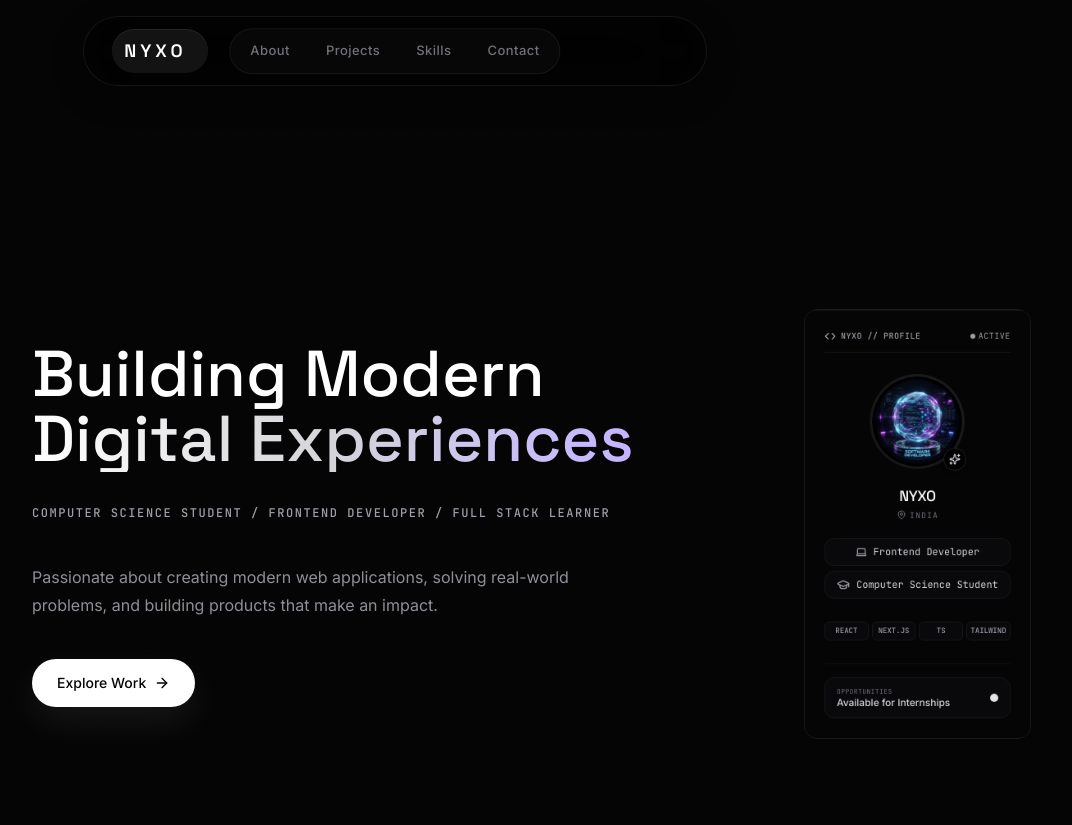
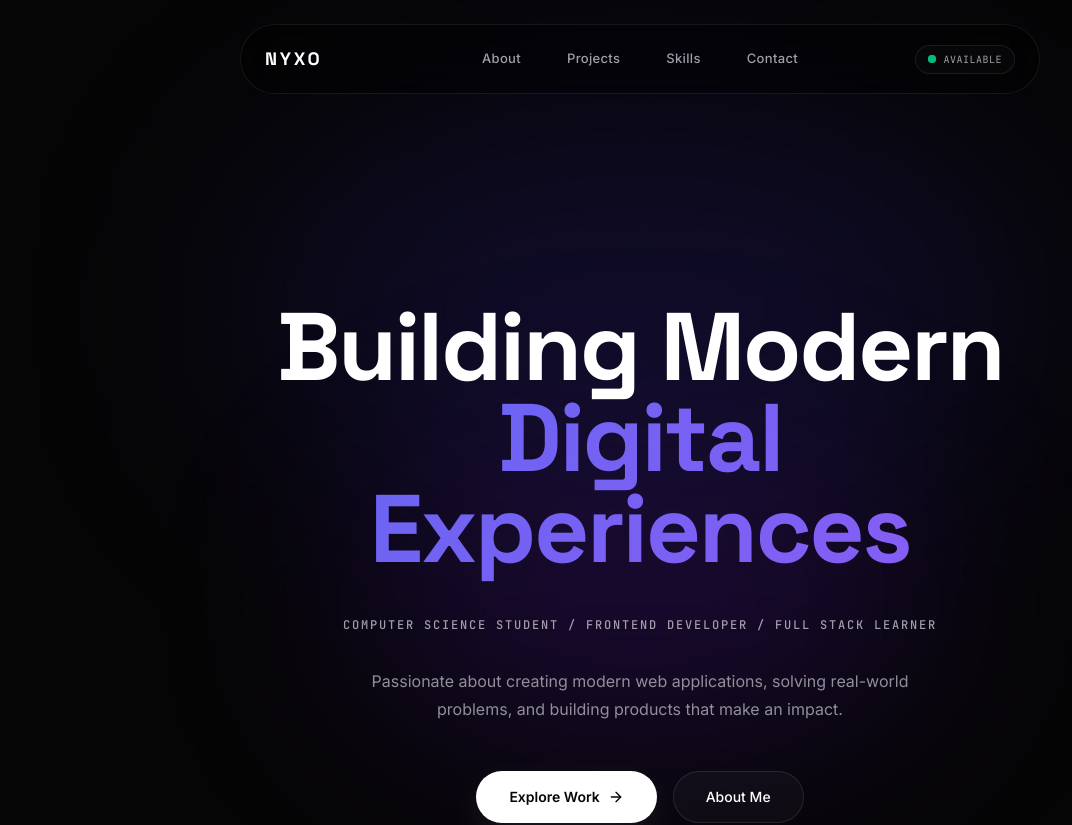
Before and after one commit to sourabh14098-maker/my-portfolio, a React (Vite) app: page / in a window 1280 px wide. Shown: the top 825 px of the page, without its empty margins (0-1072 px from the left). Built offline with nearby package versions, Linux system fonts and the light colour scheme.

Commit message:
ui finall

```diff
--- a/src/components/HeroPage.tsx
+++ b/src/components/HeroPage.tsx
@@ -2,7 +2,6 @@ import React from 'react';
 import { motion } from 'motion/react';
 import { ArrowRight } from 'lucide-react';
 import { Link } from 'react-router-dom';
-import DeveloperCard from './DeveloperCard';
 import Reveal from './ui/Reveal';
 import { useIntro } from '../context/IntroContext';
 import { easePremium } from '../lib/motion';
@@ -32,17 +31,17 @@ export default function HeroPage() {
 
   const leftContent = (
     <>
-      <div className="flex max-w-[680px] flex-col gap-6 sm:gap-7 lg:gap-8">
+      <div className="flex max-w-[800px] flex-col items-center text-center gap-6 sm:gap-7 lg:gap-8">
         <motion.h1
           variants={playHeroEntrance ? heroStaggerItem : undefined}
           initial={playHeroEntrance ? undefined : { opacity: 0, y: 20 }}
           animate={playHeroEntrance ? undefined : { opacity: 1, y: 0 }}
           transition={playHeroEntrance ? undefined : { duration: 0.28, ease: easePremium }}
           id="main-hero-title"
-          className="max-w-[760px] text-4xl sm:text-5xl md:text-6xl lg:text-[3.55rem] xl:text-[4.05rem] font-display font-medium tracking-normal text-white leading-[0.98] sm:leading-[1.01]"
+          className="max-w-[860px] text-5xl sm:text-6xl md:text-7xl lg:text-[5rem] xl:text-[6rem] font-display font-extrabold tracking-tight text-white leading-[0.9] sm:leading-[0.95]"
         >
           <span className="block text-white">Building Modern</span>
-          <span className="block bg-gradient-to-r from-white via-zinc-300 to-violet-300 bg-clip-text text-transparent">
+          <span className="block text-gradient-accent pb-2">
             Digital Experiences
           </span>
         </motion.h1>
@@ -52,7 +51,7 @@ export default function HeroPage() {
           initial={playHeroEntrance ? undefined : { opacity: 0, y: 12 }}
           animate={playHeroEntrance ? undefined : { opacity: 1, y: 0 }}
           transition={playHeroEntrance ? undefined : { duration: 0.24, delay: 0.04, ease: easePremium }}
-          className="max-w-[620px] text-zinc-400 font-mono text-[11px] sm:text-xs tracking-[0.13em] uppercase font-medium leading-relaxed"
+          className="max-w-[620px] text-zinc-400 font-mono text-[11px] sm:text-xs tracking-[0.15em] uppercase font-medium leading-relaxed"
         >
           Computer Science Student / Frontend Developer / Full Stack Learner
         </motion.p>
@@ -64,7 +63,7 @@ export default function HeroPage() {
         animate={playHeroEntrance ? undefined : { opacity: 1, y: 0 }}
         transition={playHeroEntrance ? undefined : { duration: 0.26, delay: 0.08, ease: easePremium }}
         id="hero-desc"
-        className="max-w-[560px] text-sm md:text-base text-zinc-400/90 leading-7"
+        className="max-w-[560px] text-sm md:text-base text-zinc-400/90 leading-7 mx-auto"
       >
         Passionate about creating modern web applications, solving real-world problems, and building
         products that make an impact.
@@ -75,15 +74,21 @@ export default function HeroPage() {
         initial={playHeroEntrance ? undefined : { opacity: 0, y: 16 }}
         animate={playHeroEntrance ? undefined : { opacity: 1, y: 0 }}
         transition={playHeroEntrance ? undefined : { duration: 0.26, delay: 0.12, ease: easePremium }}
-        className="flex flex-col sm:flex-row items-stretch sm:items-center gap-3 sm:gap-4"
+        className="flex flex-col sm:flex-row items-center justify-center gap-4 mt-4"
       >
         <Link
           to="/projects"
           id="hero-projects-btn"
-          className="group inline-flex min-h-12 items-center justify-center gap-2 rounded-full border border-white/90 bg-white px-6 text-sm font-medium text-[#050505] shadow-[0_14px_36px_rgba(255,255,255,0.08)] transition-all duration-[240ms] hover:-translate-y-0.5 hover:bg-zinc-200 hover:shadow-[0_18px_44px_rgba(255,255,255,0.12)]"
+          className="group inline-flex min-h-[52px] items-center justify-center gap-2 rounded-full border border-white/90 bg-white px-8 text-sm font-semibold text-[#050505] shadow-[0_14px_36px_rgba(255,255,255,0.08)] transition-all duration-[240ms] hover:-translate-y-0.5 hover:bg-zinc-200 hover:shadow-[0_18px_44px_rgba(255,255,255,0.12)]"
         >
           Explore Work
           <ArrowRight className="h-4 w-4 transition-transform duration-[240ms] group-hover:translate-x-0.5" />
+        </Link>
+        <Link
+          to="/about"
+          className="group inline-flex min-h-[52px] items-center justify-center gap-2 rounded-full border border-[rgba(255,255,255,0.1)] bg-[rgba(255,255,255,0.03)] px-8 text-sm font-medium text-white transition-all duration-[240ms] hover:-translate-y-0.5 hover:bg-[rgba(255,255,255,0.06)] backdrop-blur-md"
+        >
+          About Me
         </Link>
       </motion.div>
     </>
@@ -95,12 +100,16 @@ export default function HeroPage() {
       initial={{ opacity: 0 }}
       animate={{ opacity: 1 }}
       transition={{ duration: 0.26, ease: easePremium }}
-      className="relative min-h-[86vh] sm:min-h-[88vh] flex flex-col justify-center section-page !pt-14 sm:!pt-[4.5rem] lg:!pt-20"
+      className="relative min-h-[90vh] flex flex-col justify-center section-page !pt-20 sm:!pt-28"
     >
-      <div className="max-w-7xl mx-auto w-full grid grid-cols-1 lg:grid-cols-12 gap-14 lg:gap-12 xl:gap-16 items-center">
+      {/* Massive Glowing Orbs for the dramatic Apple/Vercel effect */}
+      <div className="absolute top-0 left-1/2 -translate-x-1/2 w-[80vw] h-[50vh] max-w-[800px] rounded-[100%] bg-indigo-600/15 blur-[120px] pointer-events-none z-0 mt-[-10vh]" />
+      <div className="absolute top-1/4 left-1/2 -translate-x-1/2 w-[60vw] h-[40vh] max-w-[600px] rounded-[100%] bg-violet-600/15 blur-[100px] pointer-events-none z-0" />
+
+      <div className="max-w-5xl mx-auto w-full flex flex-col items-center text-center relative z-10 gap-8 lg:gap-12">
         {playHeroEntrance ? (
           <motion.div
-            className="lg:col-span-7 xl:col-span-7 flex flex-col items-start gap-8 sm:gap-9 lg:gap-10 text-left"
+            className="flex flex-col items-center gap-6 sm:gap-8"
             variants={heroStaggerContainer}
             initial="hidden"
             animate="show"
@@ -108,28 +117,9 @@ export default function HeroPage() {
             {leftContent}
           </motion.div>
         ) : (
-          <div className="lg:col-span-7 xl:col-span-7 flex flex-col items-start gap-8 sm:gap-9 lg:gap-10 text-left">
+          <div className="flex flex-col items-center gap-6 sm:gap-8">
             {leftContent}
           </div>
-        )}
-
-        {playHeroEntrance ? (
-          <motion.div
-            variants={heroStaggerItem}
-            initial="hidden"
-            animate="show"
-            className="lg:col-span-5 xl:col-span-5 flex items-center justify-center lg:justify-start mt-4 lg:mt-0"
-          >
-            <div className="scale-[0.68] sm:scale-[0.72] lg:scale-[0.78] xl:scale-[0.82] origin-center">
-              <DeveloperCard />
-            </div>
-          </motion.div>
-        ) : (
-          <Reveal className="lg:col-span-5 xl:col-span-5 flex items-center justify-center lg:justify-start mt-4 lg:mt-0" delay={0.15}>
-            <div className="scale-[0.68] sm:scale-[0.72] lg:scale-[0.78] xl:scale-[0.82] origin-center">
-              <DeveloperCard />
-            </div>
-          </Reveal>
         )}
       </div>
 
--- a/src/components/Navbar.tsx
+++ b/src/components/Navbar.tsx
@@ -32,26 +32,23 @@ export default function Navbar() {
   }, []);
 
   return (
-    <header className="sticky top-0 left-0 right-0 z-50 pt-4">
-      <div className="mx-auto w-[92%] max-w-7xl px-5 sm:px-6 lg:px-8">
+    <header className="sticky top-0 left-0 right-0 z-50 pt-4 sm:pt-6 px-4">
       <nav
-          className={`relative h-[70px] w-full lg:w-[56%] rounded-full px-5 sm:px-7 flex items-center justify-between border border-white/[0.08] bg-black/60 backdrop-blur-2xl transition-all duration-[260ms] ${
-            scrolled
-              ? 'shadow-[0_18px_60px_rgba(0,0,0,0.42)] bg-black/72 border-white/[0.12]'
-              : 'shadow-[0_10px_34px_rgba(0,0,0,0.22)]'
+        className={`mx-auto flex h-[70px] w-full max-w-[95%] md:max-w-[75%] lg:max-w-[800px] items-center justify-between rounded-full border border-[rgba(255,255,255,0.08)] bg-black/40 px-4 sm:px-6 backdrop-blur-xl transition-all duration-300 ${
+          scrolled ? 'shadow-[0_10px_40px_rgba(0,0,0,0.6)] border-[rgba(255,255,255,0.12)] bg-black/60' : 'shadow-none'
         }`}
       >
+        {/* Logo */}
         <Link
           to="/"
           id="nav-logo"
-            className={`z-10 w-24 rounded-full px-3 py-2 font-display text-base sm:text-lg font-semibold tracking-[0.22em] text-white transition-all duration-[240ms] hover:opacity-80 ${
-              homeActive ? 'bg-white/[0.07] shadow-[inset_0_1px_0_rgba(255,255,255,0.08)]' : ''
-            }`}
+          className="z-10 w-24 font-display text-lg font-bold tracking-[0.15em] text-white transition-opacity hover:opacity-80 flex items-center"
         >
           NYXO
         </Link>
 
-          <div className="hidden lg:flex absolute left-1/2 top-1/2 -translate-x-1/2 -translate-y-1/2 items-center gap-1 rounded-full border border-white/[0.06] bg-white/[0.025] p-1">
+        {/* Desktop Links (Centered) */}
+        <div className="hidden lg:flex absolute left-1/2 top-1/2 -translate-x-1/2 -translate-y-1/2 items-center gap-1.5 rounded-full p-1.5">
           {navLinks.map((link) => {
             const active = isActive(link.path);
             return (
@@ -59,15 +56,15 @@ export default function Navbar() {
                 key={link.path}
                 to={link.path}
                 id={`nav-link-${link.name.toLowerCase()}`}
-                  className={`relative rounded-full px-4 py-2 text-[13px] font-medium tracking-[0.035em] transition-all duration-[240ms] ${
-                    active ? 'text-white' : 'text-zinc-500 hover:text-zinc-200 hover:bg-white/[0.035]'
+                className={`relative rounded-full px-5 py-2 text-[13px] font-medium tracking-wide transition-colors duration-300 ${
+                  active ? 'text-[#050505]' : 'text-zinc-400 hover:text-white'
                 }`}
               >
                 {active && (
                   <motion.span
                     layoutId="navActiveIndicator"
-                      className="absolute inset-0 rounded-full border border-white/[0.16] bg-white/[0.14] shadow-[0_8px_24px_rgba(255,255,255,0.05),inset_0_1px_0_rgba(255,255,255,0.14)]"
-                      transition={{ duration: 0.24, ease: [0.16, 1, 0.3, 1] }}
+                    className="absolute inset-0 rounded-full bg-white shadow-[0_2px_10px_rgba(255,255,255,0.2)]"
+                    transition={{ type: 'spring', stiffness: 400, damping: 30 }}
                   />
                 )}
                 <span className="relative z-10">{link.name}</span>
@@ -76,19 +73,27 @@ export default function Navbar() {
           })}
         </div>
 
-          <div className="hidden w-24 lg:block" aria-hidden="true" />
+        {/* Status Dot / Mobile Menu Trigger */}
+        <div className="z-10 flex w-24 justify-end items-center">
+          <div className="hidden lg:flex items-center gap-2 px-3 py-1.5 rounded-full border border-[rgba(255,255,255,0.08)] bg-white/[0.02]">
+            <span className="relative flex h-2 w-2">
+              <span className="animate-ping absolute inline-flex h-full w-full rounded-full bg-emerald-400 opacity-75"></span>
+              <span className="relative inline-flex rounded-full h-2 w-2 bg-emerald-500"></span>
+            </span>
+            <span className="text-[10px] font-mono text-zinc-400 uppercase tracking-wider">Available</span>
+          </div>
 
           <button
             type="button"
             onClick={() => setMobileMenuOpen(!mobileMenuOpen)}
             id="mobile-menu-trigger"
-            className="z-10 flex h-10 w-10 items-center justify-center rounded-full border border-white/[0.08] bg-white/[0.04] text-zinc-400 transition-all duration-[240ms] hover:border-white/[0.14] hover:bg-white/[0.08] hover:text-white lg:hidden"
+            className="flex h-10 w-10 items-center justify-center rounded-full border border-[rgba(255,255,255,0.08)] bg-white/[0.04] text-zinc-400 transition-colors hover:border-[rgba(255,255,255,0.15)] hover:bg-white/[0.08] hover:text-white lg:hidden"
             aria-label={mobileMenuOpen ? 'Close menu' : 'Open menu'}
           >
             {mobileMenuOpen ? <X className="h-4 w-4" /> : <Menu className="h-4 w-4" />}
           </button>
+        </div>
       </nav>
-      </div>
 
       <AnimatePresence>
         {mobileMenuOpen && (
--- a/src/index.css
+++ b/src/index.css
@@ -1,4 +1,4 @@
-@import url('https://fonts.googleapis.com/css2?family=Inter:wght@300;400;500;600;700&family=JetBrains+Mono:wght@400;500&family=Space+Grotesk:wght@400;500;600&display=swap');
+@import url('https://fonts.googleapis.com/css2?family=Inter:wght@300;400;500;600;700;800&family=JetBrains+Mono:wght@400;500&family=Space+Grotesk:wght@400;500;600;700&display=swap');
 @import "tailwindcss";
 
 @theme {
@@ -9,8 +9,9 @@
   --color-bg-primary: #050505;
   --color-bg-elevated: #0a0a0a;
   --color-border-subtle: #1a1a1a;
-  --color-border-default: #222222;
-  --color-accent: #3b82f6;
+  --color-border-default: #262626;
+  --color-accent: #6366f1; /* subtle blue-violet */
+  --color-accent-secondary: #8b5cf6;
   --color-text-muted: #a1a1aa;
 }
 
@@ -23,75 +24,96 @@ body {
   color: #ffffff;
   -webkit-font-smoothing: antialiased;
   -moz-osx-font-smoothing: grayscale;
+  overflow-x: hidden;
 }
 
 ::selection {
-  background: rgba(255, 255, 255, 0.12);
+  background: rgba(99, 102, 241, 0.2);
   color: #ffffff;
 }
 
 .bg-grid {
-  background-size: 48px 48px;
+  background-size: 40px 40px;
   background-image:
-    linear-gradient(to right, rgba(255, 255, 255, 0.02) 1px, transparent 1px),
-    linear-gradient(to bottom, rgba(255, 255, 255, 0.02) 1px, transparent 1px);
+    linear-gradient(to right, rgba(255, 255, 255, 0.03) 1px, transparent 1px),
+    linear-gradient(to bottom, rgba(255, 255, 255, 0.03) 1px, transparent 1px);
+  mask-image: radial-gradient(ellipse at center, black 40%, transparent 80%);
+  -webkit-mask-image: radial-gradient(ellipse at center, black 40%, transparent 80%);
 }
 
 .bg-dot-grid {
-  background-size: 20px 20px;
-  background-image: radial-gradient(rgba(255, 255, 255, 0.03) 1px, transparent 1px);
+  background-size: 24px 24px;
+  background-image: radial-gradient(rgba(255, 255, 255, 0.05) 1px, transparent 1px);
+  mask-image: radial-gradient(ellipse at center, black 40%, transparent 80%);
+  -webkit-mask-image: radial-gradient(ellipse at center, black 40%, transparent 80%);
 }
 
 .glass-panel {
-  background: rgba(10, 10, 10, 0.72);
-  backdrop-filter: blur(16px);
-  -webkit-backdrop-filter: blur(16px);
-  border: 1px solid var(--color-border-default);
+  background: rgba(10, 10, 10, 0.4);
+  backdrop-filter: blur(20px);
+  -webkit-backdrop-filter: blur(20px);
+  border: 1px solid rgba(255, 255, 255, 0.08);
 }
 
 .premium-card {
-  background: #050505;
-  border: 1px solid var(--color-border-subtle);
+  background: #0a0a0a;
+  border: 1px solid rgba(255, 255, 255, 0.05);
   transition:
     border-color 0.35s cubic-bezier(0.16, 1, 0.3, 1),
     background-color 0.35s cubic-bezier(0.16, 1, 0.3, 1),
-    transform 0.35s cubic-bezier(0.16, 1, 0.3, 1);
+    transform 0.35s cubic-bezier(0.16, 1, 0.3, 1),
+    box-shadow 0.35s cubic-bezier(0.16, 1, 0.3, 1);
 }
 
 .premium-card:hover {
-  border-color: #2a2a2a;
-  background: #080808;
+  border-color: rgba(255, 255, 255, 0.15);
+  background: #0f0f0f;
+  box-shadow: 0 10px 40px -10px rgba(0, 0, 0, 0.5);
 }
 
 .premium-hover {
-  transition: all 0.35s cubic-bezier(0.16, 1, 0.3, 1);
+  transition: all 0.3s cubic-bezier(0.16, 1, 0.3, 1);
 }
 
 .premium-hover:hover {
-  border-color: #2a2a2a;
+  border-color: rgba(255, 255, 255, 0.2);
+}
+
+.text-gradient {
+  background: linear-gradient(135deg, #ffffff 0%, #a1a1aa 100%);
+  -webkit-background-clip: text;
+  -webkit-text-fill-color: transparent;
+  background-clip: text;
+}
+
+.text-gradient-accent {
+  background: linear-gradient(135deg, var(--color-accent) 0%, var(--color-accent-secondary) 100%);
+  -webkit-background-clip: text;
+  -webkit-text-fill-color: transparent;
+  background-clip: text;
 }
 
 .section-page {
-  padding-top: 2.5rem;
-  padding-bottom: 4rem;
-  padding-left: 1.25rem;
-  padding-right: 1.25rem;
+  padding-top: 4rem;
+  padding-bottom: 5rem;
+  padding-left: 1.5rem;
+  padding-right: 1.5rem;
 }
 
 @media (min-width: 640px) {
   .section-page {
-    padding-left: 1.5rem;
-    padding-right: 1.5rem;
-    padding-top: 3rem;
-    padding-bottom: 5rem;
+    padding-left: 2rem;
+    padding-right: 2rem;
+    padding-top: 5rem;
+    padding-bottom: 6rem;
   }
 }
 
 @media (min-width: 1024px) {
   .section-page {
-    padding-left: 2rem;
-    padding-right: 2rem;
-    padding-bottom: 6rem;
+    padding-left: 3rem;
+    padding-right: 3rem;
+    padding-bottom: 8rem;
   }
 }
 
@@ -100,17 +122,20 @@ body {
   align-items: center;
   justify-content: center;
   gap: 0.5rem;
-  padding: 0.75rem 1.75rem;
+  padding: 0.75rem 2rem;
   border-radius: 9999px;
   background: #ffffff;
-  color: #050505;
+  color: #000000;
   font-size: 0.875rem;
-  font-weight: 500;
-  transition: background-color 0.3s cubic-bezier(0.16, 1, 0.3, 1);
+  font-weight: 600;
+  transition: all 0.3s cubic-bezier(0.16, 1, 0.3, 1);
+  box-shadow: 0 0 0 0 rgba(255, 255, 255, 0.4);
 }
 
 .btn-primary:hover {
   background: #e4e4e7;
+  transform: translateY(-1px);
+  box-shadow: 0 4px 20px -5px rgba(255, 255, 255, 0.3);
 }
 
 .btn-secondary {
@@ -118,19 +143,21 @@ body {
   align-items: center;
   justify-content: center;
   gap: 0.5rem;
-  padding: 0.75rem 1.75rem;
+  padding: 0.75rem 2rem;
   border-radius: 9999px;
-  background: transparent;
+  background: rgba(255, 255, 255, 0.03);
   color: #ffffff;
-  border: 1px solid var(--color-border-default);
+  border: 1px solid rgba(255, 255, 255, 0.1);
   font-size: 0.875rem;
   font-weight: 500;
-  transition: all 0.35s cubic-bezier(0.16, 1, 0.3, 1);
+  transition: all 0.3s cubic-bezier(0.16, 1, 0.3, 1);
+  backdrop-filter: blur(10px);
 }
 
 .btn-secondary:hover {
-  border-color: #333333;
-  background: #0a0a0a;
+  border-color: rgba(255, 255, 255, 0.2);
+  background: rgba(255, 255, 255, 0.08);
+  transform: translateY(-1px);
 }
 
 .text-accent {
@@ -138,15 +165,15 @@ body {
 }
 
 ::-webkit-scrollbar {
-  width: 5px;
+  width: 6px;
 }
 ::-webkit-scrollbar-track {
   background: #050505;
 }
 ::-webkit-scrollbar-thumb {
-  background: #222222;
-  border-radius: 3px;
+  background: #262626;
+  border-radius: 4px;
 }
 ::-webkit-scrollbar-thumb:hover {
-  background: #333333;
+  background: #404040;
 }
```
Also changed, not shown: src/components/AboutPage.tsx (+48 -9 lines), src/components/ContactPage.tsx (+4 -4 lines), src/components/ProjectsPage.tsx (+22 -18 lines), src/components/SkillsPage.tsx (+5 -11 lines). Lines whose indentation alone changed are shown as unchanged.
